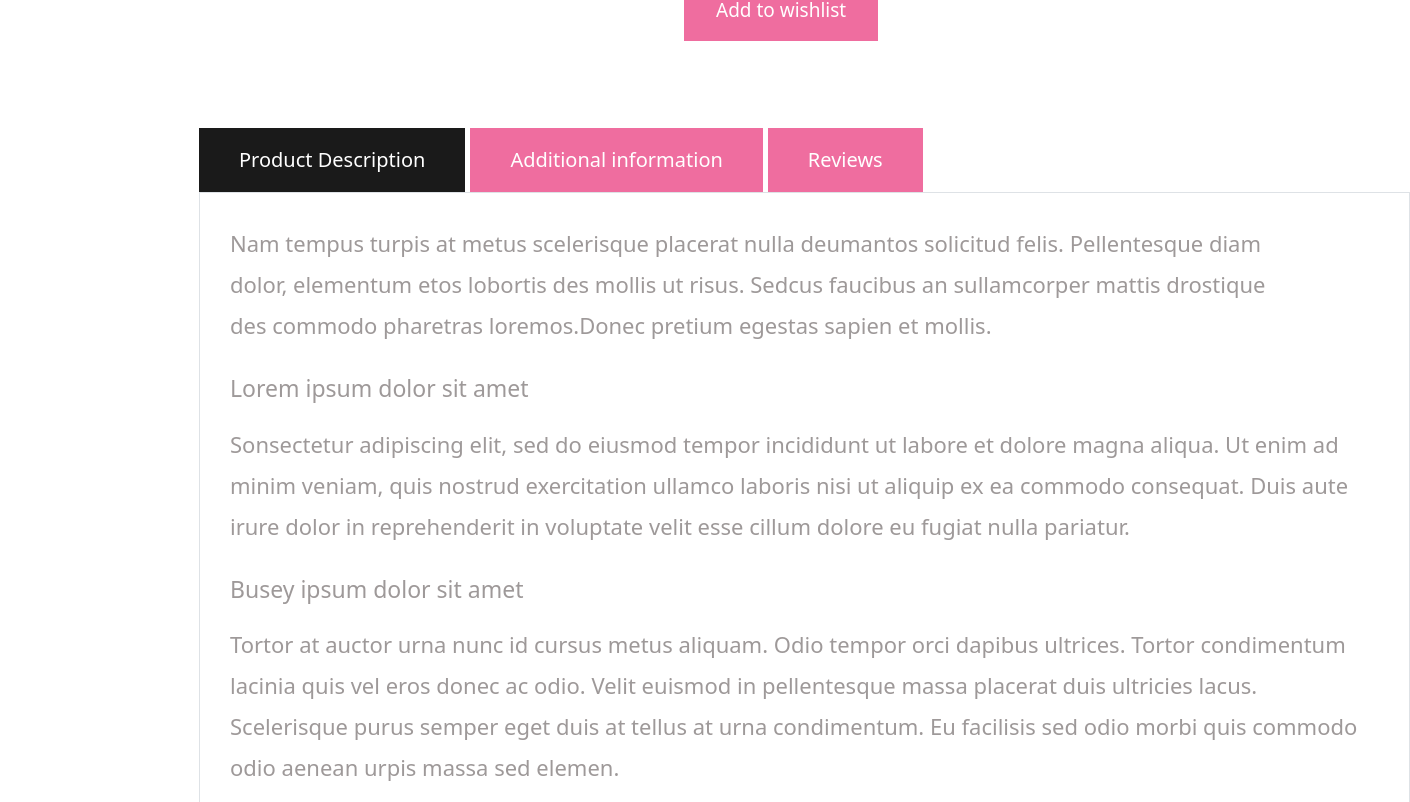
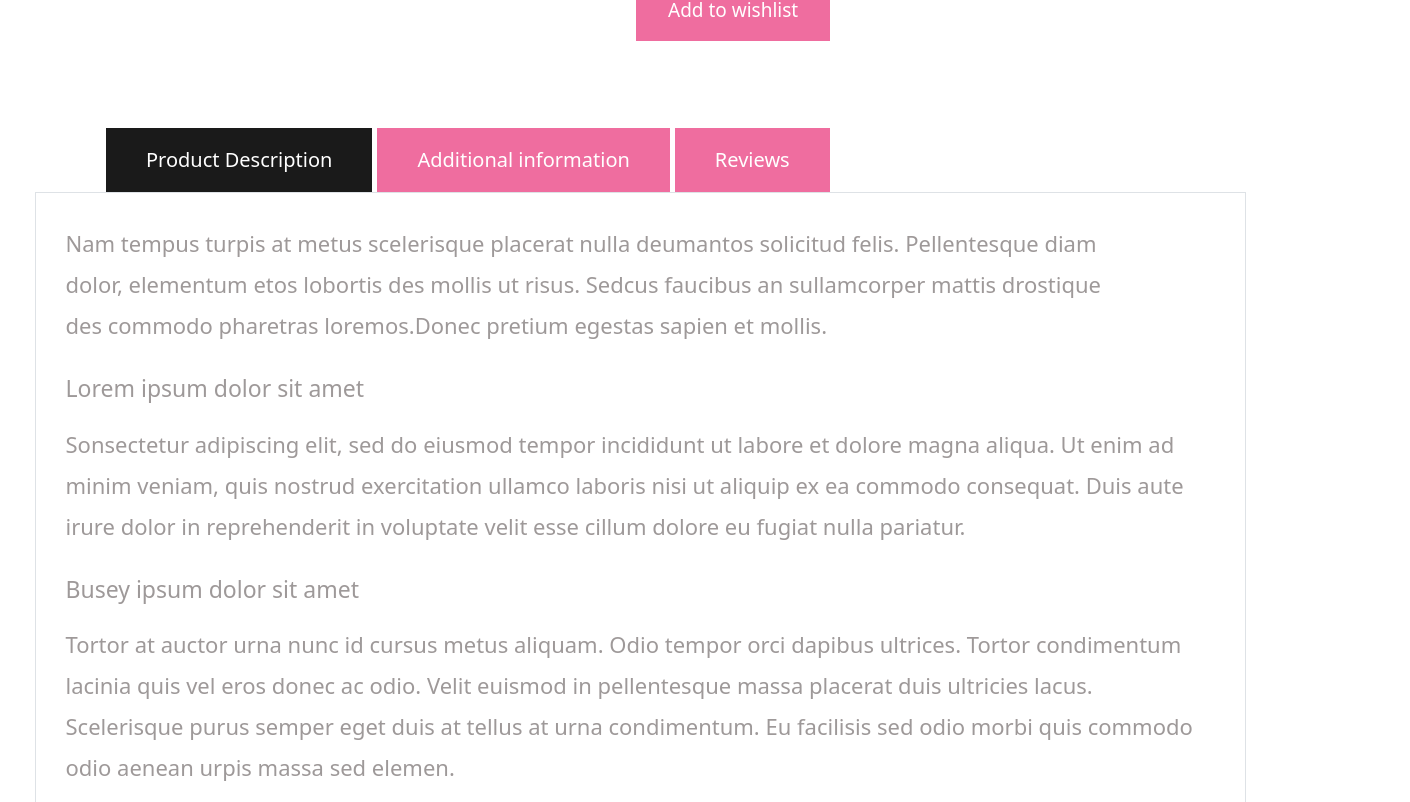
Before and after one commit to DaoTheHung/MarleyShopify, a Next.js app: page /products/1 in a window 1280 px wide. Shown: the part 1778-2580 px from the top of the page, 1410 px wide, since content can reach past the window. Built offline with nearby package versions, Linux system fonts and the light colour scheme; no server answers; some icons are missing.

Commit message:
task fix

```diff
--- a/pages/products/[name].js
+++ b/pages/products/[name].js
@@ -125,7 +125,7 @@ export default function products() {
 
         <div className='w-full mt-[74px]'>
             <div className='w-[1226px] m-auto  flex'>
-                <div className='w-[575px]  relative cursor-pointer '>
+                <div className='w-[527px]  relative cursor-pointer '>
                     <div onMouseMove={handleZoomImage} onMouseLeave={handleDefautZoom} className='overflow-hidden'>
                         <Swiper
                             thumbs={{ swiper: slideThumbs && !slideThumbs.destroyed ? slideThumbs : null }}
--- a/src/components/DetailPage/Tabs.js
+++ b/src/components/DetailPage/Tabs.js
@@ -17,8 +17,8 @@ export default function Tabs() {
         },
     ]
     return (
-        <div className='w-full'>
-            <div className=' flex gap-[5px] mt-[50px] ml-[199px]'>
+        <div className='w-full '>
+            <div className=' flex gap-[5px] mt-[50px] px-[106px]'>
                 {
                     tabs.map((tab, index) => (
                         <button
@@ -33,7 +33,7 @@ export default function Tabs() {
 
             </div>
 
-            <div className='border ml-[199px] w-[1211px] p-[30px]'>
+            <div className='border ml-[199px] w-[1211px] p-[30px] m-auto'>
                 {type === "Product Description" && <Description />}
                 {type === "Additional information" && <Information />}
                 {type === "Reviews" && <Reviews />}
```
